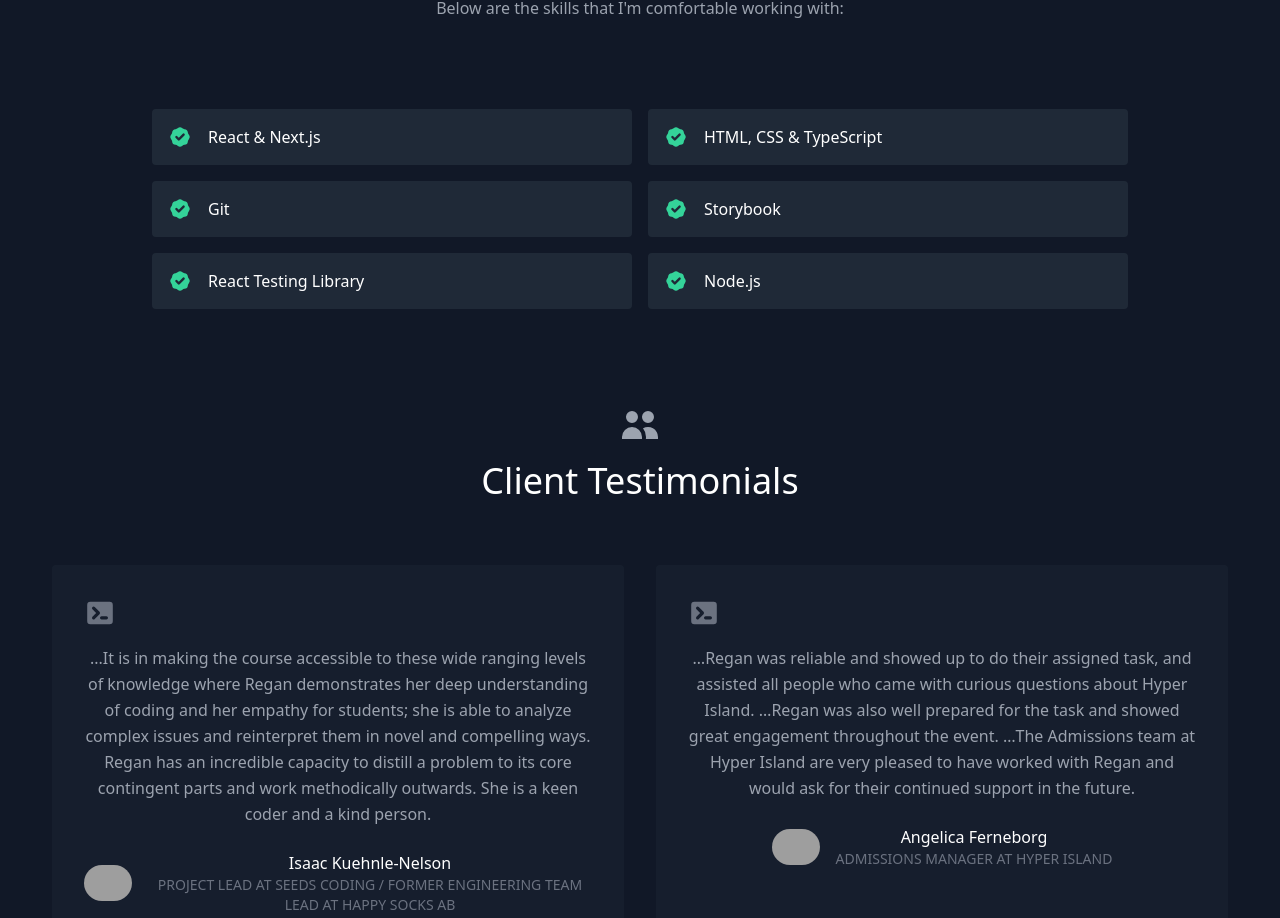
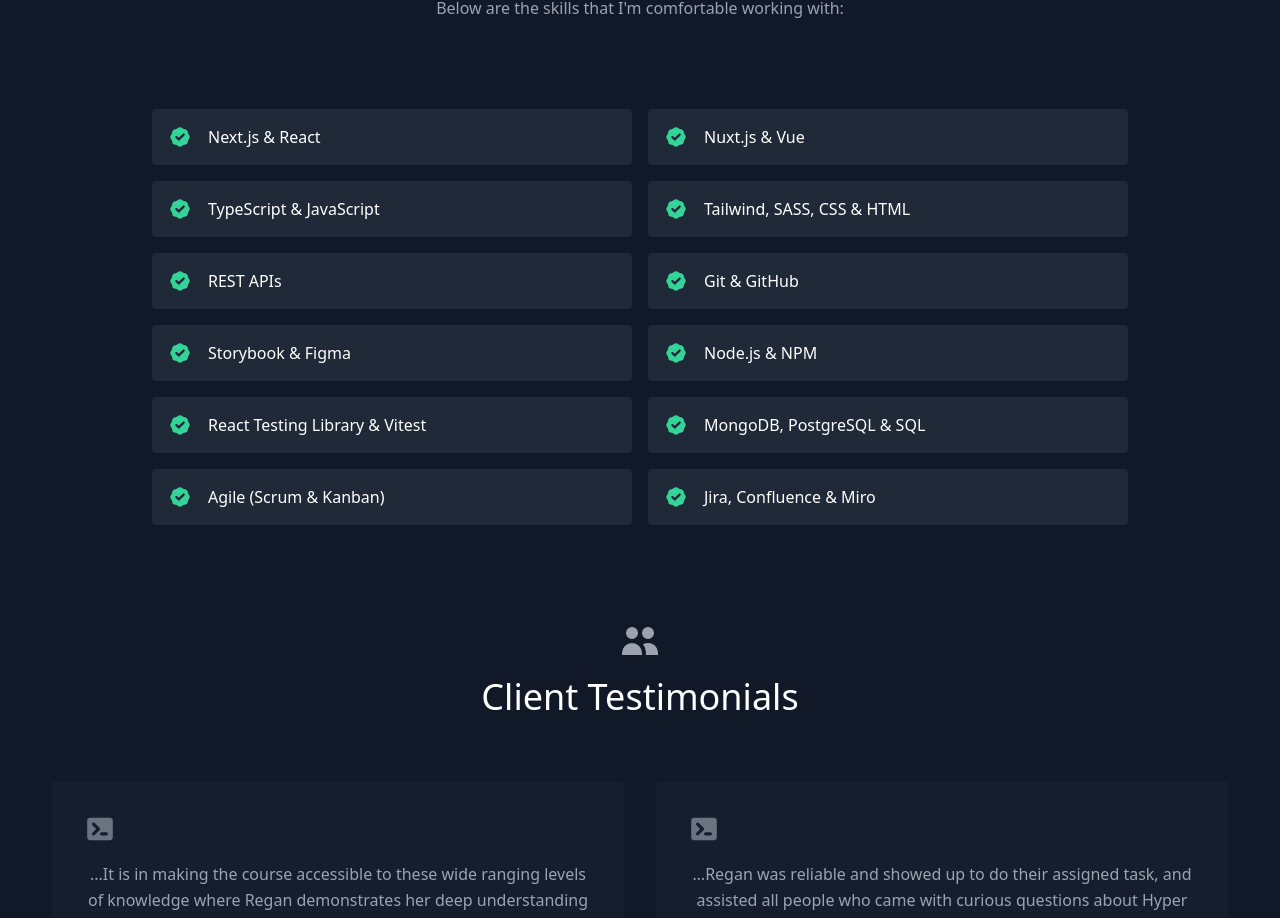
Before and after one commit to hens-virtuella-varld/my-portfolio, a React (Create React App) app: page / in a window 1280 px wide. Shown: the part 1960-2878 px from the top of the page. Built offline with nearby package versions, Linux system fonts and the light colour scheme; grey boxes are pictures that could not be loaded.

Commit message:
feat: update skillset

```diff
--- a/src/data.js
+++ b/src/data.js
@@ -11,9 +11,9 @@ export const projects = [
     title: 'Countries Info App',
     subtitle: 'Nuxt.js(Vue), Tailwind & REST APIs',
     description:
-      'This web application lets users explore countries by selecting one to view detailed information. I designed the UI on my own and the application is fully responsive',
+      'This web application lets users explore countries by selecting one to view detailed information. I designed the UI on my own and the application is fully responsive.',
     image: './countriesInfo.gif',
-    link: 'countries-info-app-regan.vercel.app/',
+    link: 'https://countries-info-app-regan.vercel.app/',
   },
   {
     title: 'Orion Psykoterapigruppen Website',
@@ -70,10 +70,16 @@ export const testimonials = [
 ];
 
 export const skills = [
-  'React & Next.js',
-  'HTML, CSS & TypeScript',
-  'Git',
-  'Storybook',
-  'React Testing Library',
-  'Node.js',
+  'Next.js & React',
+  'Nuxt.js & Vue',
+  'TypeScript & JavaScript',
+  'Tailwind, SASS, CSS & HTML',
+  'REST APIs',
+  'Git & GitHub',
+  'Storybook & Figma',
+  'Node.js & NPM',
+  'React Testing Library & Vitest',
+  'MongoDB, PostgreSQL & SQL',
+  'Agile (Scrum & Kanban)',
+  'Jira, Confluence & Miro',
 ];
```
